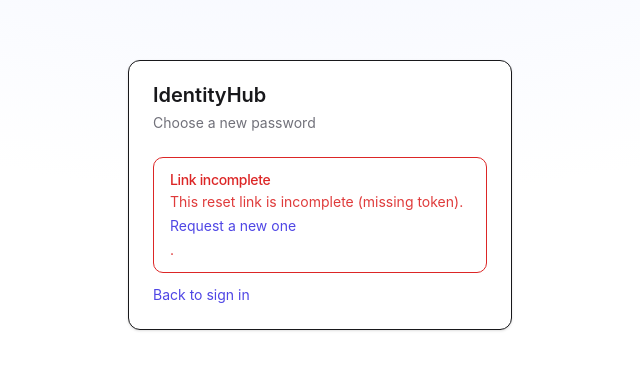
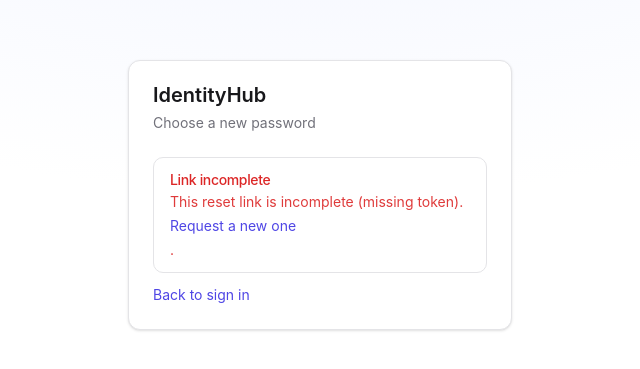
Before and after one commit to doko89/identityhub, a React (Vite) app in the folder web/: page /reset-password in a window 1280 px wide. Shown: the part 205-574 px from the top of the page, without its empty margins (320-960 px from the left). Built offline with nearby package versions, Linux system fonts and the light colour scheme; no server answers.

Commit message:
FE: restore shadcn base layer so borders use --border token
Tailwind v4 defaults border-color to currentColor; without the
@layer base * { @apply border-border } block every plain border in
shadcn components rendered in the text color instead of the subtle
--border gray. Rebuild web/dist.

```diff
--- a/web/src/index.css
+++ b/web/src/index.css
@@ -77,6 +77,14 @@
   --radius-sm: calc(var(--radius) - 4px);
 }
 
+@layer base {
+  /* Tailwind v4 defaults border-color to currentColor; shadcn components
+     use plain `border` and expect the --border token (DESIGN.md §2). */
+  * {
+    @apply border-border outline-ring/50;
+  }
+}
+
 body {
   background: var(--background);
   color: var(--foreground);
```
Also changed, not shown: 4 other files (tests, documents, lock files or other folders).
